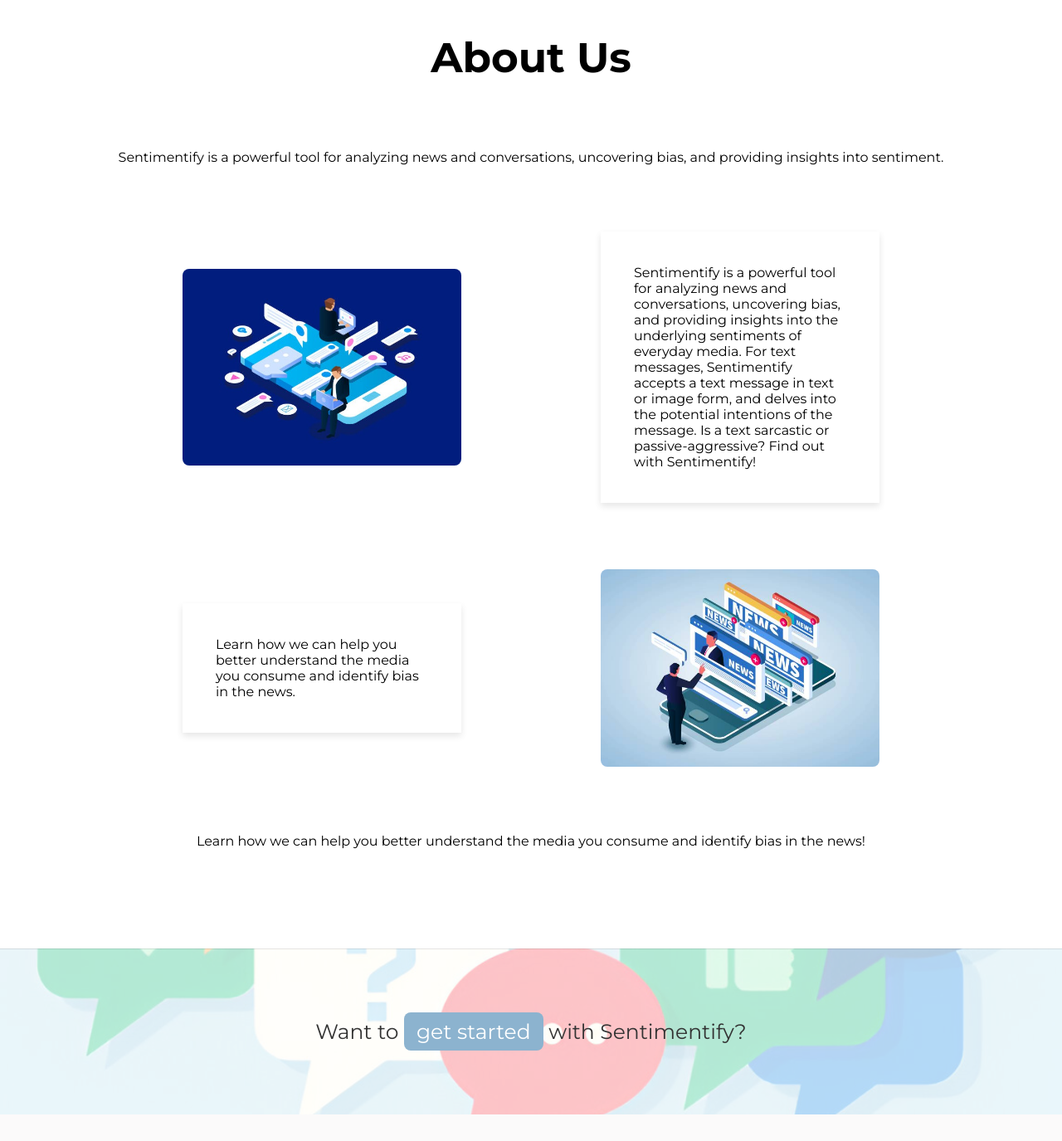
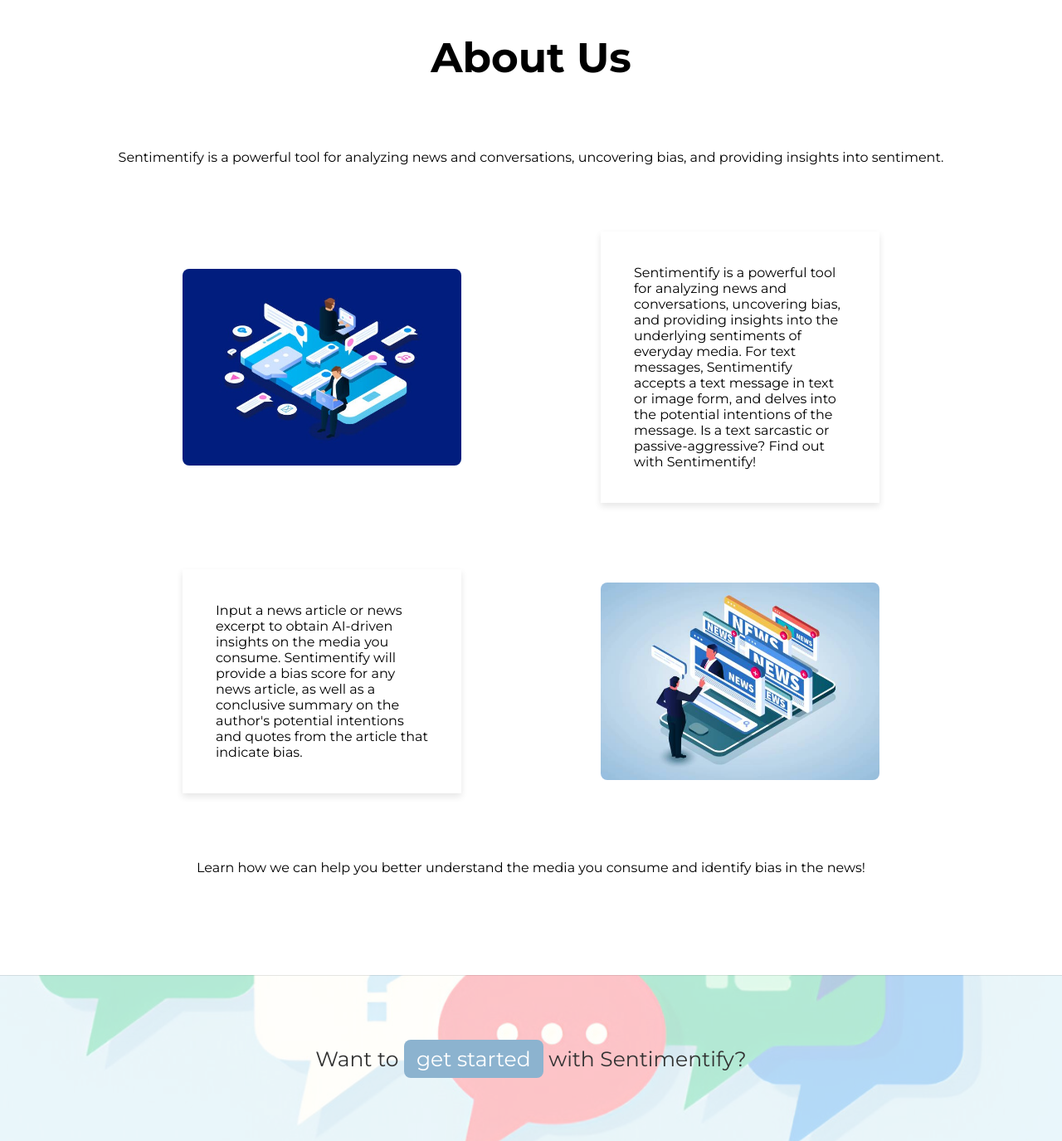
Before and after one commit to rithikapathuri/Sentimentify, a Flask app: page / in a window 1280 px wide. Shown: the part 883-2258 px from the top of the page at 83% size. Before the commit the page ends 2226 px from the top, so only its background shows below. Run offline with Flask 3, Linux system fonts and the light colour scheme.

Commit message:
I commit

```diff
--- a/templates/index.html
+++ b/templates/index.html
@@ -229,7 +229,7 @@
     <section class="about-section">
         <div class="about-section-content">
             <div>
-                <p class="about-section-text">Learn how we can help you better understand the media you consume and identify bias in the news.</p>
+                <p class="about-section-text">Input a news article or news excerpt to obtain AI-driven insights on the media you consume. Sentimentify will provide a bias score for any news article, as well as a conclusive summary on the author's potential intentions and quotes from the article that indicate bias.</p>
             </div>
             <img class="about-section-content-img" src="{{ url_for('static', filename='images/light_article.jpg') }}" alt="light article">
         </div>
```
